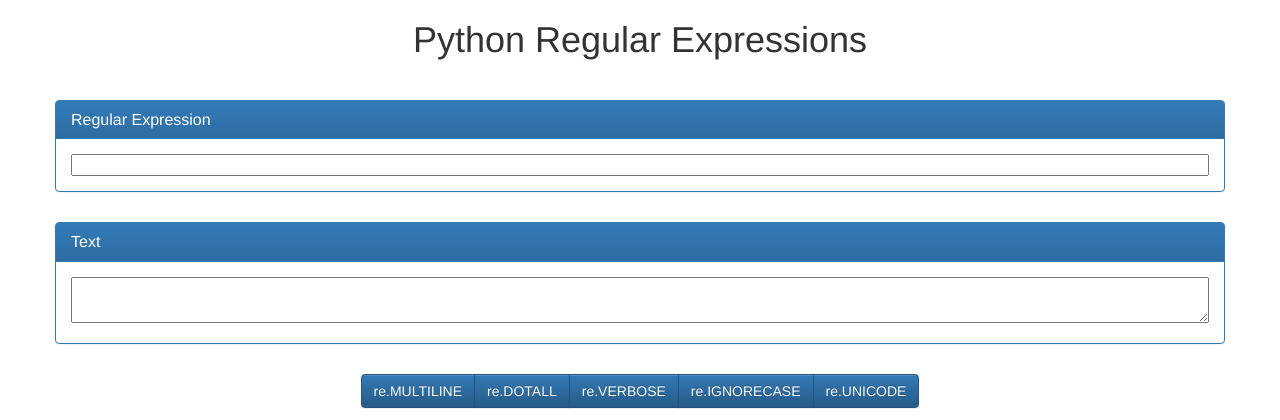
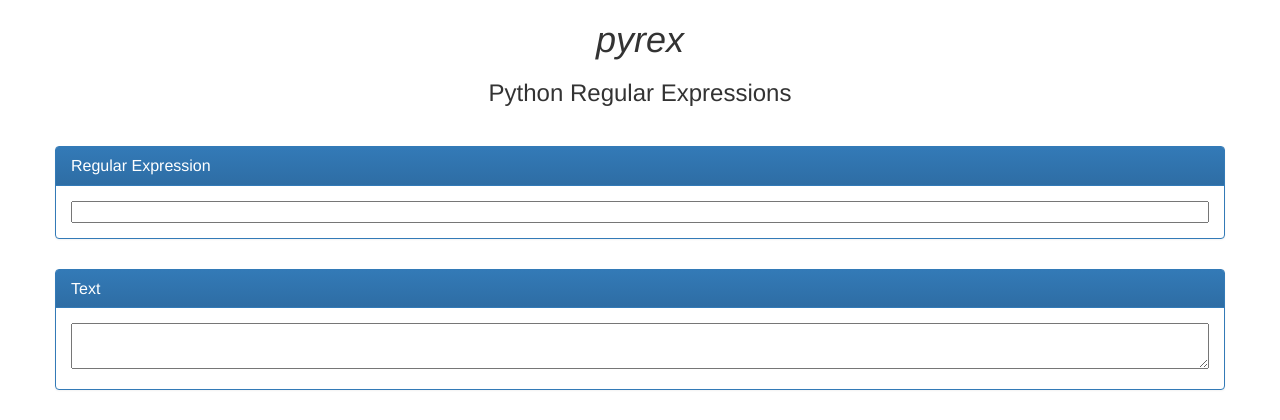
Before and after one commit to omomo/pyrex, a Flask app: page / in a window 1280 px wide. Shown: the top 420 px of the page. Run offline with Flask 2, Linux system fonts and the light colour scheme; some libraries are stand-ins or nearby versions.

Commit message:
pyrex naming

```diff
--- a/app/templates/layout.html
+++ b/app/templates/layout.html
@@ -1,10 +1,12 @@
 <!DOCTYPE html>
 <html>
 <head>
-  <title>Python Regular Expressions</title>
+  <title>pyrex - Python Regex</title>
   <!-- <link rel="stylesheet" href="//netdna.bootstrapcdn.com/bootstrap/3.1.1/css/bootstrap.min.css"> -->
   <link rel="stylesheet" href="//netdna.bootstrapcdn.com/bootswatch/3.1.1/yeti/bootstrap.min.css">
   <link rel="stylesheet" href="//netdna.bootstrapcdn.com/bootstrap/3.1.1/css/bootstrap-theme.min.css">
+  <!-- <link href="//netdna.bootstrapcdn.com/font-awesome/4.1.0/css/font-awesome.min.css" rel="stylesheet"> -->
+  <link href="//netdna.bootstrapcdn.com/font-awesome/3.1.1/css/font-awesome.css" rel="stylesheet">
 
   <style>
     .top{
@@ -40,7 +42,7 @@
   <div class="site-wrapper">
     <header>
       <div class="container top">
-        <h1 class="logo">Python Regular Expressions</h1>
+        <h1><i class='icon-beaker'></i><i> pyrex</i></h1><h3>Python Regular Expressions</h3>
       </div>
     </header>
 
```
